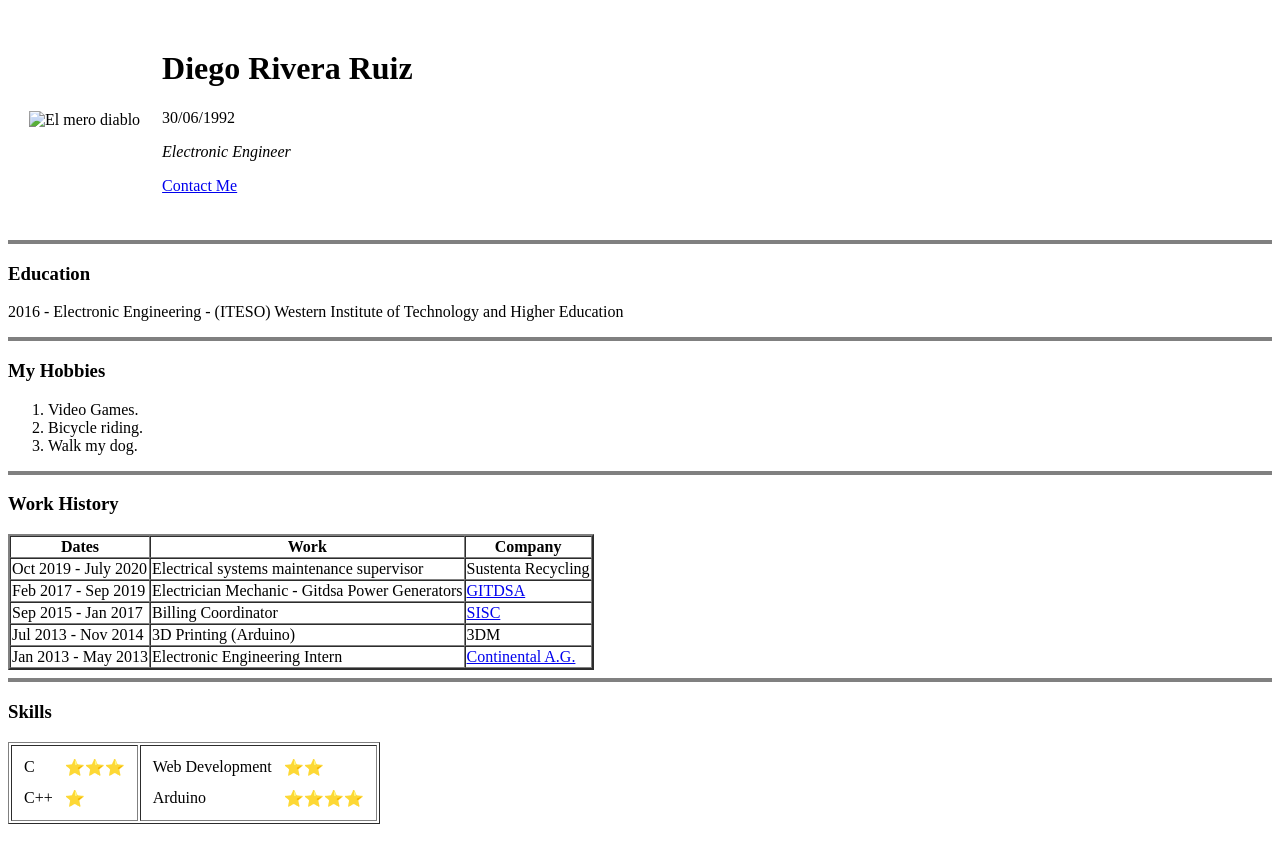
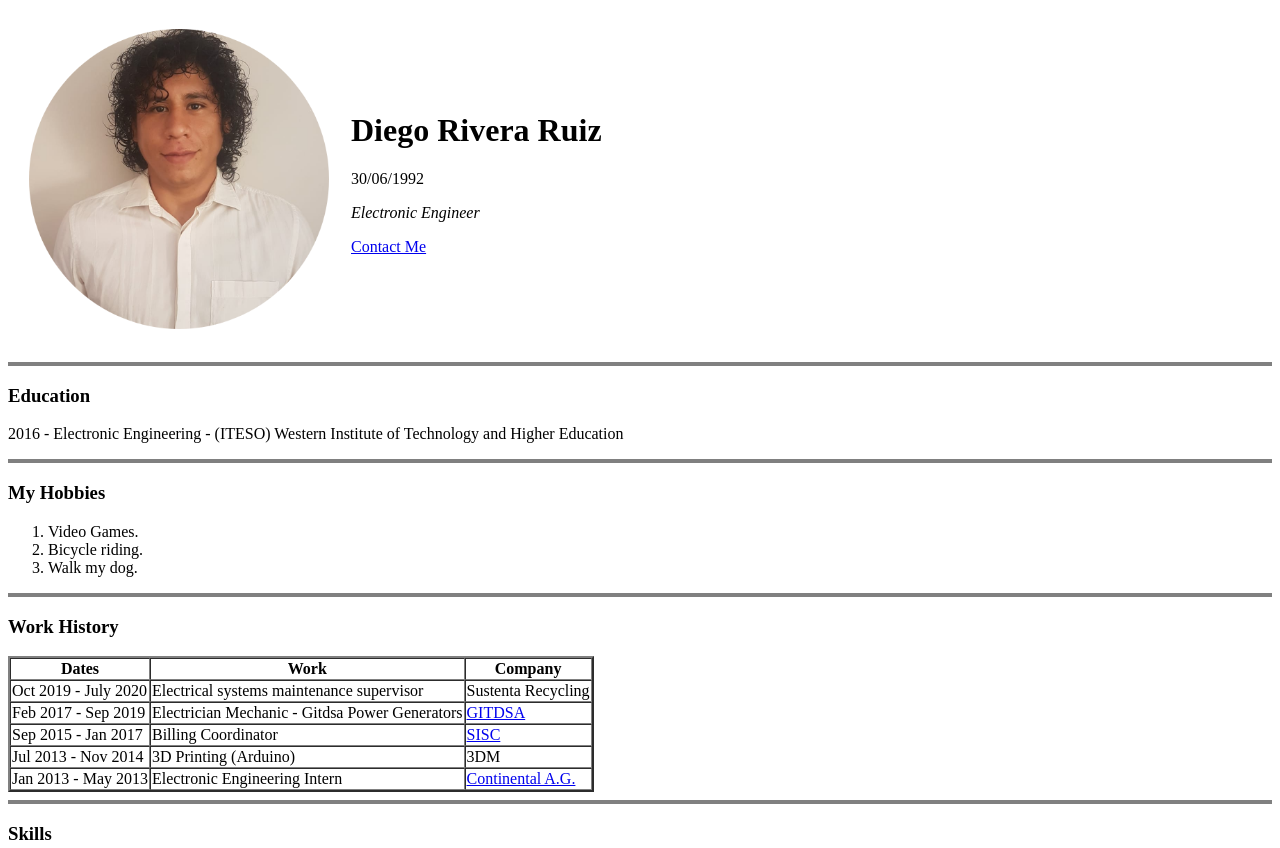
Before and after one commit to DiegoRivera1992/cv, a plain HTML site: page index.html in a window 1280 px wide. Shown: the top 848 px of the page. Drawn offline with Linux system fonts and the light colour scheme.

Commit message:
Update index.html

```diff
--- a/index.html
+++ b/index.html
@@ -9,7 +9,7 @@
 <body>
   <table cellspacing="20">
     <tr>
-      <td><img width="300px" src="Pictures/Diego.jpeg" alt="El mero diablo"></td>
+      <td><img width="300px" src="Diego.jpeg" alt="El mero diablo"></td>
       <td>
         <h1> Diego Rivera Ruiz</h1>
         <p>30/06/1992</p>
```
